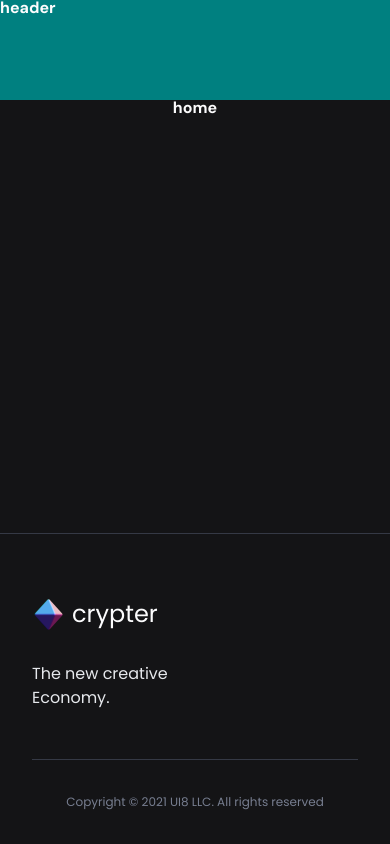
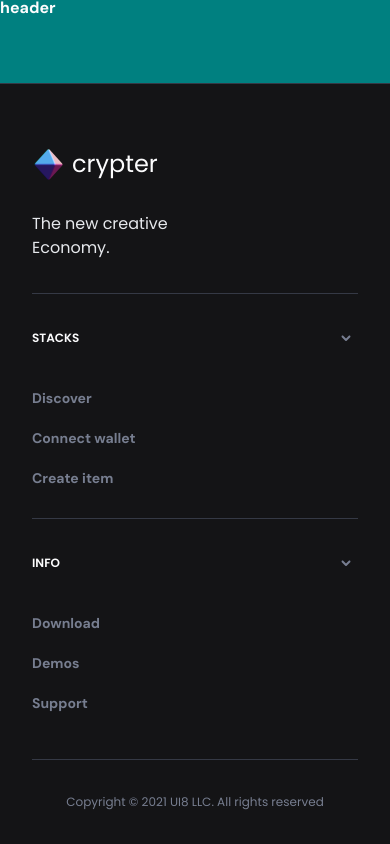
Before and after one commit to mserwo/sample-app, a React (Vite) app: page / in a window 390 px wide. Built offline with nearby package versions, Linux system fonts and the light colour scheme.

Commit message:
feat(repair/navigation-bar): added navigation bar (#15)

```diff
--- a/src/components/footer/footer.tsx
+++ b/src/components/footer/footer.tsx
@@ -1,6 +1,19 @@
 import styles from "./footer.module.scss";
 import { BottomBar } from "./bottom-bar/bottom-bar";
 import LogoSection from "./logo-section/logo-section";
+import { NavigationMenu } from "./navigation-menu/navigation-menu";
+
+const menu1items = [
+  { title: "Discover", url: "/discover" },
+  { title: "Connect wallet", url: "/connect-wallet" },
+  { title: "Create item", url: "/create-item" },
+];
+
+const menu2items = [
+  { title: "Download", url: "/download" },
+  { title: "Demos", url: "/demos" },
+  { title: "Support", url: "/support" },
+];
 
 export const Footer = () => {
   return (
@@ -8,6 +21,8 @@ export const Footer = () => {
       <div className={styles.container}>
         <div className={styles.content}>
           <LogoSection />
+          <NavigationMenu title={"Stacks"} menuElements={menu1items} />
+          <NavigationMenu title={"Info"} menuElements={menu2items} />
         </div>
         <BottomBar />
       </div>
--- /dev/null
+++ b/src/components/footer/navigation-menu/navigation-menu.module.scss
@@ -0,0 +1,60 @@
+@use "~/typography.scss";
+@use "~/colors.scss";
+@use "~/fonts.scss";
+@use "~/breakpoints";
+
+.container {
+  display: flex;
+  flex-direction: column;
+  gap: 40px;
+
+  @include breakpoints.max-width("tablet") {
+    padding-top: 32px;
+    border-top: 1px solid colors.$neutrals3;
+  }
+
+  &_top {
+    display: flex;
+    height: 24px;
+    align-items: center;
+    justify-content: space-between;
+  }
+
+  &_title {
+    @include typography.body2--bold;
+    @include fonts.poppins;
+
+    @include breakpoints.max-width("tablet") {
+      @include typography.hairline2;
+    }
+  }
+
+  &_menu {
+    display: flex;
+    flex-direction: column;
+    gap: 24px;
+    @include typography.button2;
+    color: colors.$neutrals4;
+
+    &_hide {
+      display: none;
+    }
+  }
+}
+
+.arrowContainer {
+  display: flex;
+  @include breakpoints.min-width("tablet") {
+    display: none;
+  }
+  transition: transform 0.5s;
+  width: fit-content;
+
+  &_rotated {
+    transform: rotate(180deg);
+  }
+}
+
+.img {
+  color: colors.$neutrals4;
+}
--- /dev/null
+++ b/src/components/footer/navigation-menu/navigation-menu.tsx
@@ -0,0 +1,50 @@
+import styles from "./navigation-menu.module.scss";
+import { useState } from "react";
+import { ReactComponent as ArrowDownSimpleIcon } from "../../../assets/images/arrowDownSimple.svg";
+
+import cn from "classnames";
+import { useScreenWidth } from "../../../hooks";
+
+interface NavigationMenuProps {
+  title: string;
+  menuElements: { title: string; url: string }[];
+}
+
+export const NavigationMenu = ({
+  title,
+  menuElements,
+}: NavigationMenuProps) => {
+  const [isRollUp, setIsRollUp] = useState(false);
+
+  const isMobile = useScreenWidth() < 768;
+
+  const handleArrowChange = () => {
+    setIsRollUp(!isRollUp);
+  };
+
+  return (
+    <div className={styles.container}>
+      <div className={styles.container_top} onClick={handleArrowChange}>
+        <div className={styles.container_title}>{title}</div>
+        <div
+          className={cn(styles.arrowContainer, {
+            [styles.arrowContainer_rotated]: isRollUp,
+          })}
+        >
+          <ArrowDownSimpleIcon className={styles.img} />
+        </div>
+      </div>
+      <ul
+        className={cn(styles.container_menu, {
+          [styles.container_menu_hide]: isRollUp && isMobile,
+        })}
+      >
+        {menuElements.map((item) => (
+          <li key={item.title + item.url}>
+            <a href={item.url}>{item.title}</a>
+          </li>
+        ))}
+      </ul>
+    </div>
+  );
+};
--- a/src/components/logo/logo.module.scss
+++ b/src/components/logo/logo.module.scss
@@ -1,4 +1,5 @@
 @use "../../styles/typography";
+@use "../../styles/fonts";
 
 .container {
   display: flex;
@@ -12,4 +13,5 @@
 
 .text {
   @include typography.body1;
+  @include fonts.poppins;
 }
--- /dev/null
+++ b/src/hooks/index.ts
@@ -0,0 +1 @@
+export * from "./use-screen-width";
--- /dev/null
+++ b/src/hooks/use-screen-width.ts
@@ -0,0 +1,15 @@
+import { useEffect, useState } from "react";
+
+export const useScreenWidth = () => {
+  const [width, setWidth] = useState(window.innerWidth);
+
+  useEffect(() => {
+    const handleResize = () => setWidth(window.innerWidth);
+    window.addEventListener("resize", handleResize);
+
+    return () => {
+      window.removeEventListener("resize", handleResize);
+    };
+  }, []);
+  return width;
+};
--- a/src/index.scss
+++ b/src/index.scss
@@ -1,3 +1,4 @@
+@use "~/colors";
 @import url("https://fonts.googleapis.com/css2?family=DM+Sans:wght@700&family=Poppins:wght@100;400;600&display=swap");
 
 html,
@@ -142,3 +143,8 @@ table {
 p {
   font-family: "Poppins", sans-serif;
 }
+
+a {
+  text-decoration: none;
+  color: colors.$neutrals4;
+}
```
Also changed, not shown: src/assets/images/arrowDownSimple.svg (added).
